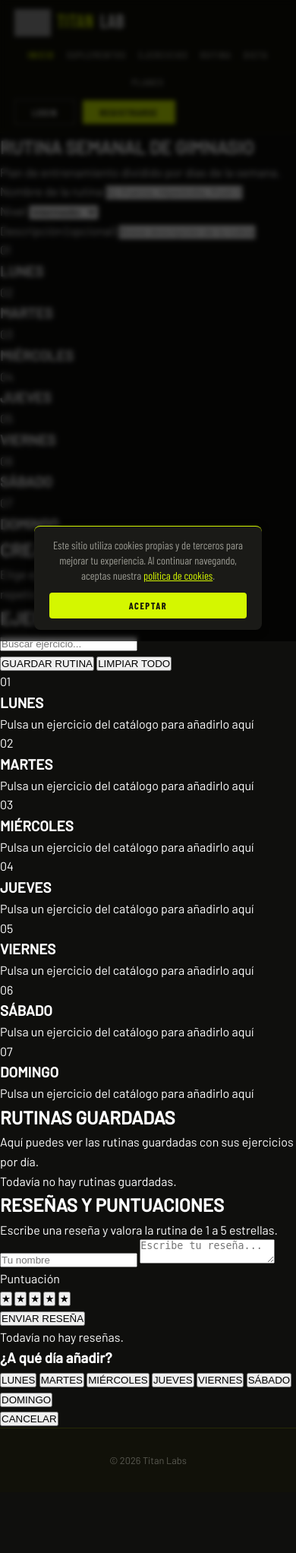
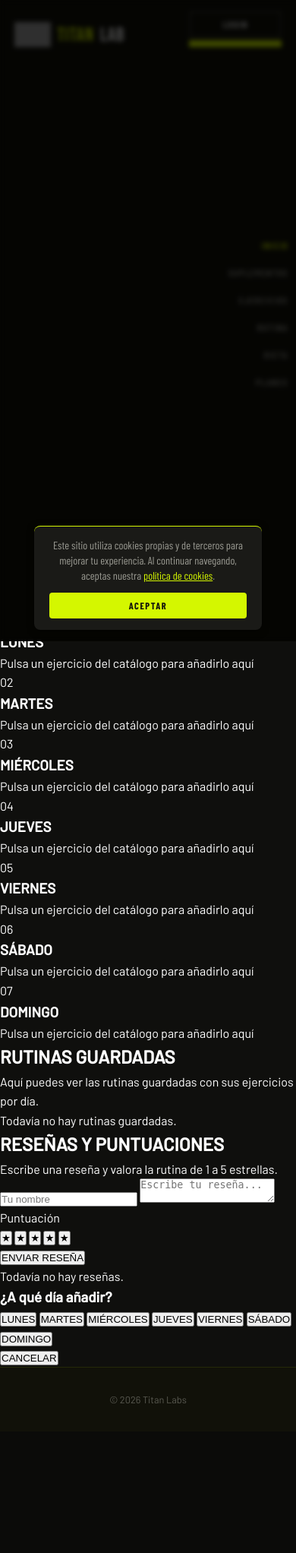
Before and after one commit to Gahona/Titan_Lab, a Flask app: template templates/index.html in a window 390 px wide. Shown: the whole page at 76% size. After the commit the page ends 1847 px from the top, so only its background shows below. Run offline with Flask 3, Linux system fonts and the light colour scheme; the template is opened without the code that fills it, so the values that code supplies are empty; some libraries are stand-ins or nearby versions; grey boxes are pictures that could not be loaded.

Commit message:
semanal.css

```diff
--- a/static/semanal.css
+++ b/static/semanal.css
@@ -1,46 +1,31 @@
-/* =====================
-   Import de fuentes
-   ===================== */
 @import url('https://fonts.googleapis.com/css2?family=Bebas+Neue&family=Barlow+Condensed:wght@400;600;700&family=Barlow:wght@400;500&display=swap');
 
-
-
-/* =====================
-   Reset básico
-   ===================== */
 * {
   margin: 0;
   padding: 0;
   box-sizing: border-box;
 }
 
-
-
-/* =====================
-   Variables
-   ===================== */
 :root {
-  --bg:           #0f0f0d;
-  --header-bg:    #111109;
-  --border:       #222220;
-  --lime:         #d4f700;
-  --lime-hover:   #bfdf00;
-  --white:        #ffffff;
-  --gray:         #9a9a92;
-  --gray-dim:     #5a5a52;
-  --card-bg:      #1a1a17;
-
+  --bg: #0f0f0d;
+  --header-bg: #111109;
+  --border: #222220;
+  --lime: #d4f700;
+  --lime-hover: #bfdf00;
+  --white: #ffffff;
+  --gray: #9a9a92;
+  --gray-dim: #5a5a52;
+  --card-bg: #1a1a17;
   --font-display: 'Bebas Neue', sans-serif;
-  --font-ui:      'Barlow Condensed', sans-serif;
-  --font-body:    'Barlow', sans-serif;
+  --font-ui: 'Barlow Condensed', sans-serif;
+  --font-body: 'Barlow', sans-serif;
 }
 
-
-
-/* =====================
-   General
-   ===================== */
-html { scroll-behavior: smooth; }
+html {
+  scroll-behavior: smooth;
+  width: 100%;
+  overflow-x: hidden;
+}
 
 body {
   font-family: var(--font-body);
@@ -48,39 +33,26 @@ body {
   color: var(--white);
   line-height: 1.6;
   min-height: 100vh;
-  padding-bottom: 80px;
-  pointer-events: auto;
+  width: 100%;
+  overflow-x: hidden;
 }
 
-a { text-decoration: none; color: inherit; }
-img { display: block; max-width: 100%; }
-
-
-
-/* =====================
-   Overlay de bloqueo de cookies
-   ===================== */
-.cookie-overlay {
-  position: fixed;
-  top: 0;
-  left: 0;
-  width: 100%;
-  height: calc(100% - 120px);
-  background: rgba(0, 0, 0, 0.7);
-  z-index: 9998;
-  display: none;
-  backdrop-filter: blur(3px);
+a {
+  text-decoration: none;
+  color: inherit;
 }
 
+img {
+  display: block;
+  max-width: 100%;
+  height: auto;
+}
 
-
-/* =====================
-   Header
-   ===================== */
 header {
   background: var(--header-bg);
   padding: 0 2.5rem;
   height: 62px;
+  width: 100%;
   display: flex;
   justify-content: space-between;
   align-items: center;
@@ -88,34 +60,77 @@ header {
   position: sticky;
   top: 0;
   z-index: 100;
+  overflow-x: hidden;
 }
 
 .logo {
   display: flex;
   align-items: center;
-  gap: .5rem;
+  gap: 0.5rem;
   font-family: var(--font-display);
   font-size: 1.6rem;
-  letter-spacing: .04em;
+  letter-spacing: 0.04em;
   color: var(--white);
+  min-width: 0;
+  max-width: 100%;
 }
-.logo span { color: var(--lime); }
+
+.logo span {
+  color: var(--lime);
+}
 
 .logo-img {
   height: 36px;
   width: auto;
   object-fit: contain;
+  flex-shrink: 0;
 }
 
+.hamburger {
+  display: none;
+  flex-direction: column;
+  justify-content: space-between;
+  width: 28px;
+  height: 22px;
+  background: transparent;
+  border: none;
+  cursor: pointer;
+  padding: 0;
+  z-index: 1001;
+  flex-shrink: 0;
+}
 
+.hamburger span {
+  display: block;
+  width: 100%;
+  height: 3px;
+  background: var(--white);
+  border-radius: 3px;
+  transition: all 0.3s ease;
+}
 
-/* =====================
-   Navegación
-   ===================== */
+.hamburger.active span:nth-child(1) {
+  transform: rotate(45deg);
+  position: relative;
+  top: 9px;
+}
+
+.hamburger.active span:nth-child(2) {
+  opacity: 0;
+}
+
+.hamburger.active span:nth-child(3) {
+  transform: rotate(-45deg);
+  position: relative;
+  top: -9px;
+}
+
 nav {
   display: flex;
   align-items: center;
   gap: 2rem;
+  min-width: 0;
+  max-width: 100%;
 }
 
 nav a {
@@ -123,63 +138,64 @@ nav a {
   font-family: var(--font-ui);
   font-weight: 600;
   text-transform: uppercase;
-  font-size: .78rem;
-  letter-spacing: .12em;
+  font-size: 0.78rem;
+  letter-spacing: 0.12em;
   transition: color 0.2s ease;
+  white-space: nowrap;
 }
 
 nav a:hover,
-nav a.active { color: var(--lime); }
+nav a.active {
+  color: var(--lime);
+}
 
-
-
-/* =====================
-   Botones header
-   ===================== */
 .auth-buttons {
   display: flex;
   align-items: center;
   gap: 10px;
+  flex-shrink: 0;
+  max-width: 100%;
 }
 
 .btn-primary {
-  padding: .55rem 1.4rem;
+  padding: 0.55rem 1.4rem;
   font-family: var(--font-ui);
-  font-size: .78rem;
+  font-size: 0.78rem;
   font-weight: 700;
   text-transform: uppercase;
-  letter-spacing: .12em;
+  letter-spacing: 0.12em;
   cursor: pointer;
   transition: all 0.2s ease;
   border: none;
   background: var(--lime);
   color: var(--bg);
+  white-space: nowrap;
 }
-.btn-primary:hover { background: var(--lime-hover); }
+
+.btn-primary:hover {
+  background: var(--lime-hover);
+}
 
 .btn-secondary {
-  padding: .55rem 1.4rem;
+  padding: 0.55rem 1.4rem;
   font-family: var(--font-ui);
-  font-size: .78rem;
+  font-size: 0.78rem;
   font-weight: 600;
   text-transform: uppercase;
-  letter-spacing: .12em;
+  letter-spacing: 0.12em;
   cursor: pointer;
-  transition: border-color .2s, color .2s;
+  transition: border-color 0.2s, color 0.2s;
   border: 1px solid var(--gray-dim);
   background: transparent;
   color: var(--white);
+  white-space: nowrap;
 }
+
 .btn-secondary:hover {
   border-color: var(--lime);
   color: var(--lime);
 }
 
-
-
-/* =====================
-   Hero
-   ===================== */
 .hero {
   min-height: 420px;
   padding: 90px 20px 70px;
@@ -361,19 +379,31 @@ footer {
   justify-content: center;
   align-items: center;
   text-align: center;
+  width: 100%;
+  max-width: 100%;
+  overflow-x: hidden;
 }
 
 footer p {
   font-size: 0.8rem;
   color: var(--gray-dim);
   margin: 0;
+  max-width: 100%;
+  word-break: break-word;
 }
 
+.cookie-overlay {
+  position: fixed;
+  top: 0;
+  left: 0;
+  width: 100%;
+  height: calc(100% - 120px);
+  background: rgba(0, 0, 0, 0.7);
+  z-index: 9998;
+  display: none;
+  backdrop-filter: blur(3px);
+}
 
-
-/* =====================
-   Banner de Cookies
-   ===================== */
 .cookie-banner {
   position: fixed;
   bottom: 20px;
@@ -453,34 +486,247 @@ footer p {
   }
 }
 
-
-
-/* =====================
-   Responsive
-   ===================== */
 @media (max-width: 900px) {
   header {
-    padding: 0 1.2rem;
-    gap: 12px;
-    flex-wrap: wrap;
-    height: auto;
+    padding: 0 0.6rem 0 0.8rem;
+    height: 62px;
     min-height: 62px;
-    padding-top: 10px;
-    padding-bottom: 10px;
+    width: 100%;
+    max-width: 100%;
+    display: flex;
+    justify-content: space-between;
+    align-items: center;
+    overflow-x: hidden;
+  }
+
+  .logo {
+    font-size: 1.1rem;
+    gap: 0.25rem;
+    min-width: 0;
+    flex-shrink: 1;
+  }
+
+  .logo-img {
+    height: 26px;
+    flex-shrink: 0;
+  }
+
+  .auth-buttons {
+    display: flex;
+    align-items: center;
+    justify-content: flex-end;
+    gap: 6px;
+    flex-shrink: 0;
+    width: auto;
+    margin-left: auto;
+  }
+
+  .auth-buttons a,
+  .auth-buttons button {
+    width: auto;
+  }
+
+  .btn-primary,
+  .btn-secondary {
+    padding: 0.38rem 0.62rem;
+    font-size: 0.62rem;
+    letter-spacing: 0.08em;
+    white-space: nowrap;
+  }
+
+  .hamburger {
+    display: flex;
+    margin-left: 10px;
+    flex-shrink: 0;
   }
 
   nav {
-    gap: 1rem;
-    flex-wrap: wrap;
-    justify-content: center;
+    display: none;
+    position: fixed;
+    top: 62px;
+    left: 0;
+    width: 100%;
+    height: calc(100vh - 62px);
+    background: var(--header-bg);
+    flex-direction: column;
+    align-items: flex-end;
+    justify-content: flex-start;
+    padding: 24px 18px 120px 12px;
+    gap: 18px;
+    z-index: 1000;
+    overflow-y: auto;
+    overflow-x: hidden;
   }
 
-  .auth-buttons { flex-wrap: wrap; }
+  nav.active {
+    display: flex;
+  }
 
-  .hero { padding: 60px 20px; }
-  .hero h1 { font-size: 2.3rem; }
+  nav a {
+    width: 100%;
+    text-align: right;
+    font-size: 0.92rem;
+  }
 
-  .stats { gap: 30px; padding: 40px 20px; }
+  .auth-buttons {
+    position: static;
+    flex-direction: column;
+    align-items: flex-end;
+    gap: 8px;
+    margin-top: 8px;
+  }
 
-  .section { padding: 50px 20px; }
+  .auth-buttons span {
+    width: 100%;
+    text-align: right;
+    font-size: 0.7rem !important;
+  }
+
+  .auth-buttons a,
+  .auth-buttons button {
+    width: fit-content;
+    min-width: 120px;
+  }
+
+  .auth-buttons a:last-child,
+  .auth-buttons button:last-child {
+    margin-top: -4px;
+  }
+
+  .hero {
+    padding: 56px 14px;
+  }
+
+  .hero h1 {
+    font-size: clamp(2rem, 10vw, 3.1rem);
+    margin-bottom: 30px;
+  }
+
+  .hero-buttons {
+    gap: 10px;
+  }
+
+  .btn-light {
+    padding: 0.48rem 0.95rem;
+    font-size: 0.7rem;
+  }
+
+  .stats {
+    gap: 20px;
+    padding: 32px 14px;
+  }
+
+  .section {
+    padding: 40px 14px;
+  }
+
+  .section h2 {
+    font-size: 1.5rem;
+  }
+
+  .grid {
+    grid-template-columns: 1fr;
+  }
+
+  .card {
+    padding: 16px;
+  }
+
+  .colab-list {
+    gap: 18px;
+  }
+
+  footer {
+    padding: 1.4rem 0.9rem;
+  }
 }
+
+@media (max-width: 600px) {
+  header {
+    padding: 0 0.5rem 0 0.7rem;
+  }
+
+  .logo {
+    font-size: 1rem;
+    gap: 0.2rem;
+  }
+
+  .logo-img {
+    height: 24px;
+  }
+
+  .hamburger {
+    width: 24px;
+    height: 18px;
+    margin-left: 8px;
+  }
+
+  nav {
+    padding: 22px 10px 100px 10px;
+  }
+
+  .btn-primary,
+  .btn-secondary,
+  .btn-light {
+    padding: 0.42rem 0.75rem;
+    font-size: 0.6rem;
+  }
+
+  .hero h1 {
+    font-size: clamp(1.8rem, 11vw, 2.7rem);
+    margin-bottom: 24px;
+  }
+
+  .stats {
+    gap: 16px;
+    padding: 28px 12px;
+  }
+
+  .stat-item h2 {
+    font-size: 1.8rem;
+  }
+
+  .section {
+    padding: 34px 12px;
+  }
+
+  .section h2 {
+    font-size: 1.3rem;
+    padding-left: 10px;
+  }
+
+  .card p {
+    font-size: 13px;
+  }
+
+  .colab-list {
+    gap: 14px;
+  }
+
+  .cookie-banner {
+    padding: 14px 14px;
+  }
+}
+
+@media (min-width: 901px) {
+  .hamburger {
+    display: none;
+  }
+
+  nav {
+    display: flex !important;
+    position: static;
+    width: auto;
+    height: auto;
+    background: transparent;
+    flex-direction: row;
+    padding: 0;
+    overflow: visible;
+  }
+
+  .auth-buttons {
+    position: static;
+    width: auto;
+    flex-direction: row;
+  }
+}
```
Also changed, not shown: other parts of static/semanal.css (+36 -31 lines).
